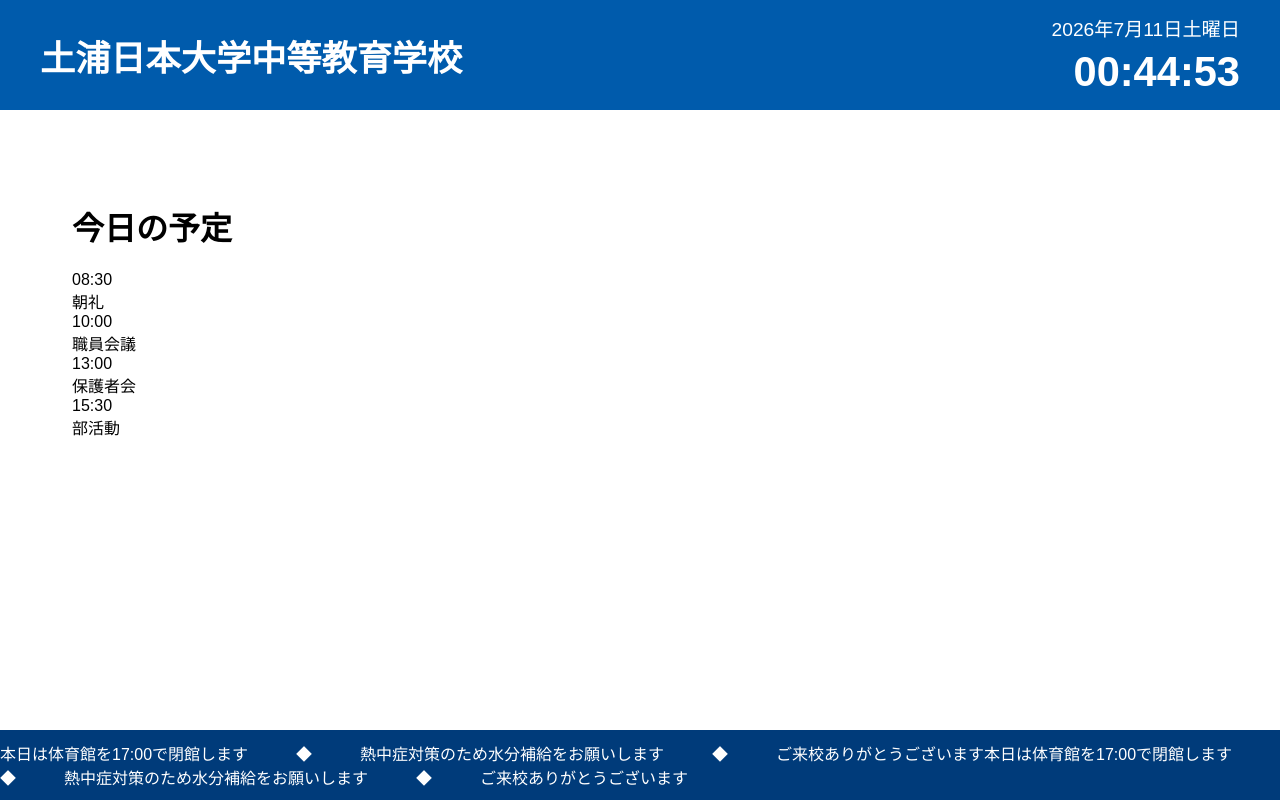
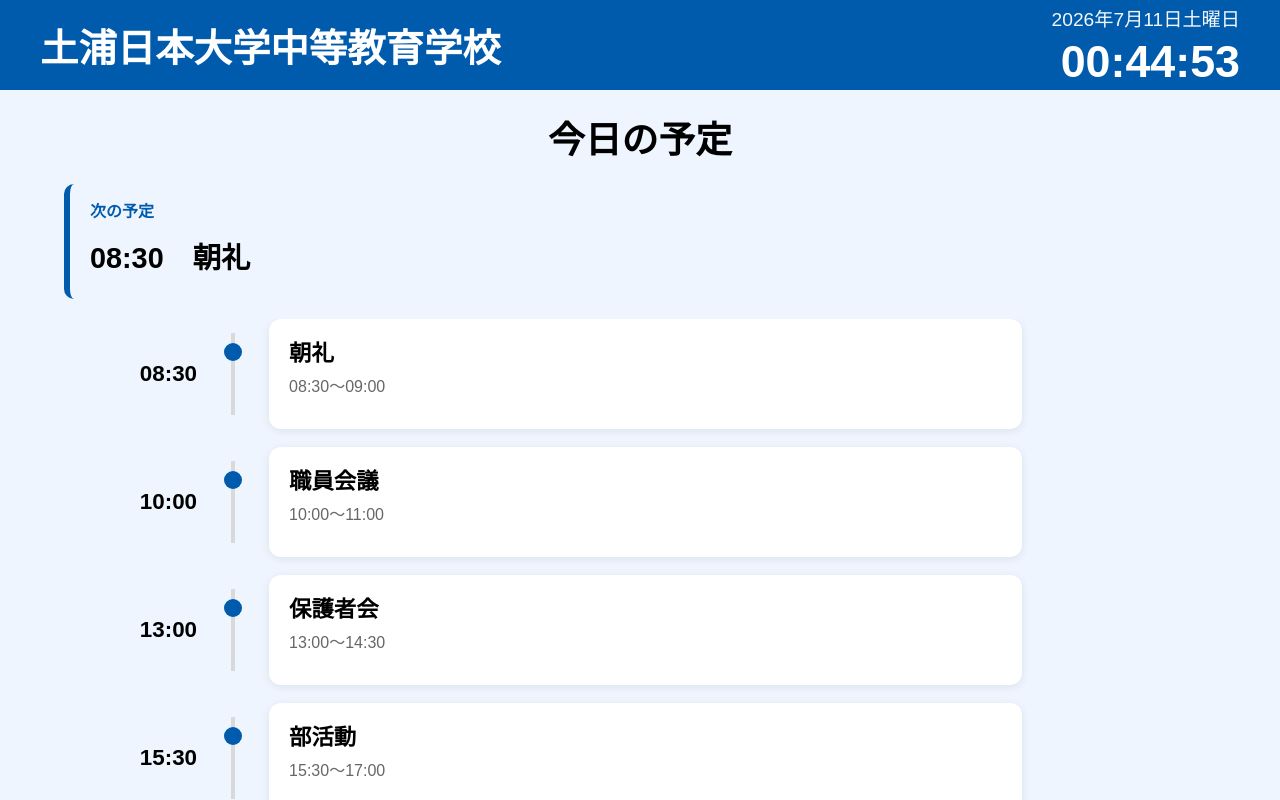
Before and after one commit to kumapuni/tn-information, a React (Vite) app in the folder apps/display/: page / in a window 1280 px wide. Built offline with nearby package versions, Linux system fonts and the light colour scheme.

Commit message:
Commit 0012: Improve schedule layout and current/next event display

```diff
--- a/apps/display/src/App.css
+++ b/apps/display/src/App.css
@@ -1,33 +1,10 @@
-html,
-body,
-#root {
-  width: 100%;
-  height: 100%;
-  margin: 0;
+.app{
+
+    height:100vh;
+
+    display:flex;
+
+    flex-direction:column;
+
+    overflow:hidden;
 }
-
-body {
-  overflow: hidden;
-  background: #f3f6fb;
-  font-family: "Noto Sans JP", sans-serif;
-}
-
-#root {
-  height: 100%;
-}
-
-* {
-  box-sizing: border-box;
-}
-
-.app {
-  display: flex;
-  flex-direction: column;
-  height: 100%;
-}
-
-.main {
-  flex: 1;
-  padding: 36px;
-  background: #ffffff;
-}
--- a/apps/display/src/components/Clock/Clock.tsx
+++ b/apps/display/src/components/Clock/Clock.tsx
@@ -3,9 +3,5 @@
 };
 
 export default function Clock({ time }: ClockProps) {
-  return (
-    <div className="clock">
-      {time}
-    </div>
-  );
+  return <div className="clock">{time}</div>;
 }
--- a/apps/display/src/components/Date/Date.tsx
+++ b/apps/display/src/components/Date/Date.tsx
@@ -3,9 +3,5 @@
 };
 
 export default function DateDisplay({ date }: DateProps) {
-  return (
-    <div className="date">
-      {date}
-    </div>
-  );
+  return <div className="date">{date}</div>;
 }
--- a/apps/display/src/components/Footer/Footer.css
+++ b/apps/display/src/components/Footer/Footer.css
@@ -1,8 +1,20 @@
 .footer{
-    height:70px;
+
+    height:60px;
+
+    background:#003b7a;
+
+    color:white;
+
+    overflow:hidden;
+
     display:flex;
+
     align-items:center;
-    background:#003b7a;
-    color:white;
-    overflow:hidden;
 }
+.footer{
+
+    flex-shrink:0;
+
+    height:60px;
+}
--- a/apps/display/src/components/Header/Header.css
+++ b/apps/display/src/components/Header/Header.css
@@ -1,44 +1,43 @@
-.header{
-    height:110px;
+.header {
+  display: flex;
+  justify-content: space-between;
+  align-items: center;
 
-    display:flex;
+  height: 110px;
 
-    justify-content:space-between;
+  padding: 0 40px;
 
-    align-items:center;
-
-    padding:20px 40px;
-
-    background:#005BAC;
-
-    color:#fff;
-
-    box-sizing:border-box;
+  background: #005bac;
+  color: white;
 }
 
-.school-name{
-
-    font-size:2.2rem;
-
-    font-weight:700;
-
+.header-left {
+  display: flex;
+  align-items: center;
 }
 
-.header-right{
-
-    text-align:right;
+.school-name {
+  font-size: 2.4rem;
+  font-weight: 700;
 }
 
-.date{
-
-    font-size:1.2rem;
-
-    margin-bottom:6px;
+.header-right {
+  text-align: right;
 }
 
-.clock{
+.date {
+  font-size: 1.2rem;
+  opacity: 0.95;
+}
 
-    font-size:2.6rem;
+.clock {
+  margin-top: 4px;
+  font-size: 2.8rem;
+  font-weight: 700;
+}
+.header{
 
-    font-weight:bold;
+    flex-shrink:0;
+
+    height:90px;
 }
--- /dev/null
+++ b/apps/display/src/components/Schedule/Schedule.css
@@ -0,0 +1,242 @@
+.schedule {
+
+    flex: 1;
+
+    display: flex;
+
+    flex-direction: column;
+
+    width: 90%;
+
+    margin: auto;
+
+    padding-bottom: 20px;
+
+    overflow: hidden;
+}
+
+.schedule-title {
+
+    margin: 20px 0;
+
+    text-align: center;
+
+    font-size: 2.3rem;
+
+    flex-shrink: 0;
+}
+
+.next-event {
+
+    margin-bottom: 20px;
+
+    padding: 14px 20px;
+
+    border-radius: 10px;
+
+    background: #eef5ff;
+
+    border-left: 6px solid #005bac;
+
+    font-size: 1.1rem;
+
+    line-height: 1.8;
+
+    flex-shrink: 0;
+}
+.timeline {
+
+    flex: 1;
+
+    overflow-y: auto;
+
+    display: flex;
+
+    flex-direction: column;
+
+    gap: 18px;
+
+    width: 92%;
+
+    margin: 0 auto;
+
+    padding-right: 6px;
+
+    padding-bottom: 24px;
+}
+
+.timeline-item {
+
+    display: grid;
+
+    grid-template-columns:
+        90px
+        40px
+        1fr
+        90px;
+
+    gap: 16px;
+
+    align-items: center;
+}
+
+.timeline-time {
+
+    text-align: right;
+
+    font-size: 1.4rem;
+
+    font-weight: bold;
+}
+
+.timeline-marker {
+
+    position: relative;
+
+    display: flex;
+
+    justify-content: center;
+
+    height: 82px;
+}
+
+.line {
+
+    position: absolute;
+
+    width: 4px;
+
+    height: 100%;
+
+    background: #d9d9d9;
+}
+
+.dot {
+
+    position: absolute;
+
+    top: 10px;
+
+    width: 18px;
+
+    height: 18px;
+
+    border-radius: 50%;
+
+    background: #005bac;
+}
+.timeline-card {
+
+    width: 90%;
+
+    background: white;
+
+    border-radius: 12px;
+
+    padding: 16px 20px;
+
+    box-shadow: 0 2px 10px rgba(0,0,0,.08);
+
+    transition: .2s;
+}
+.timeline-card h2 {
+
+    margin: 0;
+
+    font-size: 1.4rem;
+}
+
+.timeline-card p {
+
+    margin-top: 6px;
+
+    color: #666;
+}
+
+.current .timeline-card {
+
+    background: #fff8e8;
+
+    border-left: 8px solid #ff9800;
+}
+
+.current .dot {
+
+    background: #ff9800;
+}
+
+.current-badge {
+
+    background: #ff9800;
+
+    color: white;
+
+    padding: 8px 16px;
+
+    border-radius: 999px;
+
+    text-align: center;
+
+    font-weight: bold;
+}
+
+.finished {
+
+    opacity: .45;
+}
+
+.finished .dot {
+
+    background: #999;
+}
+
+.finished .timeline-card {
+
+    background: #f5f5f5;
+}
+
+/* スクロールバーを細くする */
+
+.timeline::-webkit-scrollbar {
+
+    width: 5px;
+}
+
+.timeline::-webkit-scrollbar-thumb {
+
+    background: rgba(0,0,0,.2);
+
+    border-radius: 999px;
+}
+
+.timeline::-webkit-scrollbar-track {
+
+    background: transparent;
+}
+
+.next-label {
+
+    font-size: 1rem;
+
+    font-weight: bold;
+
+    color: #005bac;
+}
+
+.next-title {
+
+    margin-top: 6px;
+
+    font-size: 1.8rem;
+
+    font-weight: bold;
+}
+
+.next-time {
+
+    margin-top: 8px;
+
+    color: #666;
+
+    font-size: 1rem;
+}
--- a/apps/display/src/components/Schedule/Schedule.tsx
+++ b/apps/display/src/components/Schedule/Schedule.tsx
@@ -1,3 +1,5 @@
+import "./Schedule.css";
+
 import schedule from "../../data/schedule.json";
 import config from "../../data/config.json";
 import type { ScheduleItem } from "../../types/schedule";
@@ -14,26 +16,96 @@
   const currentMinutes =
     now.getHours() * 60 + now.getMinutes();
 
+  const items = schedule as ScheduleItem[];
+
+  const currentItem = items.find(item => {
+    const start = toMinutes(item.start);
+    const end = toMinutes(item.end);
+
+    return (
+      currentMinutes >= start &&
+      currentMinutes < end
+    );
+  });
+
+  const nextItem = items.find(
+    item => toMinutes(item.start) > currentMinutes
+  );
+
+  const remainingMinutes = currentItem
+    ? toMinutes(currentItem.end) - currentMinutes
+    : null;
+
   return (
-    <main className="main">
 
-      <h1>{config.title}</h1>
+    <main className="schedule">
+
+      <h1 className="schedule-title">
+        {config.title}
+      </h1>
+
+      {currentItem ? (
+<div className="next-event">
+
+    <div className="next-label">
+        現在の予定
+    </div>
+
+    <div className="next-title">
+        {currentItem.title}
+    </div>
+
+    <div className="next-time">
+        あと {remainingMinutes} 分
+    </div>
+
+</div>
+
+      ) : nextItem ? (
+<div className="next-event">
+
+    <div className="next-label">
+        次の予定
+    </div>
+
+    <div className="next-title">
+        {nextItem.start}　{nextItem.title}
+    </div>
+
+</div>
+
+      ) : (
+
+        <div className="next-event">
+
+          <strong>本日の予定は終了しました</strong>
+
+        </div>
+
+      )}
 
       <div className="timeline">
 
-        {(schedule as ScheduleItem[]).map((item) => {
+        {items.map(item => {
+
+          const start = toMinutes(item.start);
+          const end = toMinutes(item.end);
 
           const current =
-            currentMinutes >= toMinutes(item.start) &&
-            currentMinutes < toMinutes(item.end);
+            currentMinutes >= start &&
+            currentMinutes < end;
+
+          const finished =
+            currentMinutes >= end;
 
           return (
-            <div
+
+            <article
               key={item.start}
               className={
-                current
-                  ? "timeline-item current"
-                  : "timeline-item"
+                `timeline-item
+                ${current ? " current" : ""}
+                ${finished ? " finished" : ""}`
               }
             >
 
@@ -41,15 +113,48 @@
                 {item.start}
               </div>
 
-              <div className="timeline-line">
+              <div className="timeline-marker">
+
+                <div className="line" />
+
                 <div className="dot" />
+
               </div>
 
-              <div className="timeline-title">
-                {item.title}
+              <div className="timeline-card">
+
+                <h2>
+                  {item.title}
+                </h2>
+
+                <p>
+                  {item.start}〜{item.end}
+                </p>
+
+                {current && (
+
+                  <p>
+
+                    残り {remainingMinutes} 分
+
+                  </p>
+
+                )}
+
               </div>
 
-            </div>
+              {current && (
+
+                <span className="current-badge">
+
+                  進行中
+
+                </span>
+
+              )}
+
+            </article>
+
           );
 
         })}
@@ -57,6 +162,7 @@
       </div>
 
     </main>
+
   );
 
 }
--- /dev/null
+++ b/apps/display/src/components/Ticker/Ticker.css
@@ -0,0 +1,36 @@
+.ticker{
+
+    overflow:hidden;
+
+    width:100%;
+}
+
+.ticker-track{
+
+    display:inline-flex;
+
+    white-space:nowrap;
+
+    animation:ticker 25s linear infinite;
+}
+
+.ticker-track span{
+
+    margin-right:80px;
+
+    font-size:1.2rem;
+}
+
+@keyframes ticker{
+
+    from{
+
+        transform:translateX(100%);
+    }
+
+    to{
+
+        transform:translateX(-100%);
+    }
+
+}
--- a/apps/display/src/components/Ticker/Ticker.tsx
+++ b/apps/display/src/components/Ticker/Ticker.tsx
@@ -1,3 +1,4 @@
+import "./Ticker.css";
 import ticker from "../../data/ticker.json";
 
 export default function Ticker() {
--- a/apps/display/src/data/schedule.json
+++ b/apps/display/src/data/schedule.json
@@ -18,5 +18,10 @@
     "start": "15:30",
     "end": "17:00",
     "title": "部活動"
+  },
+  {
+    "start": "21:30",
+    "end": "23:00",
+    "title": "動作確認"
   }
 ]
```
Also changed, not shown: apps/display/src/components/Header/Header.tsx (+0 -7 lines).
